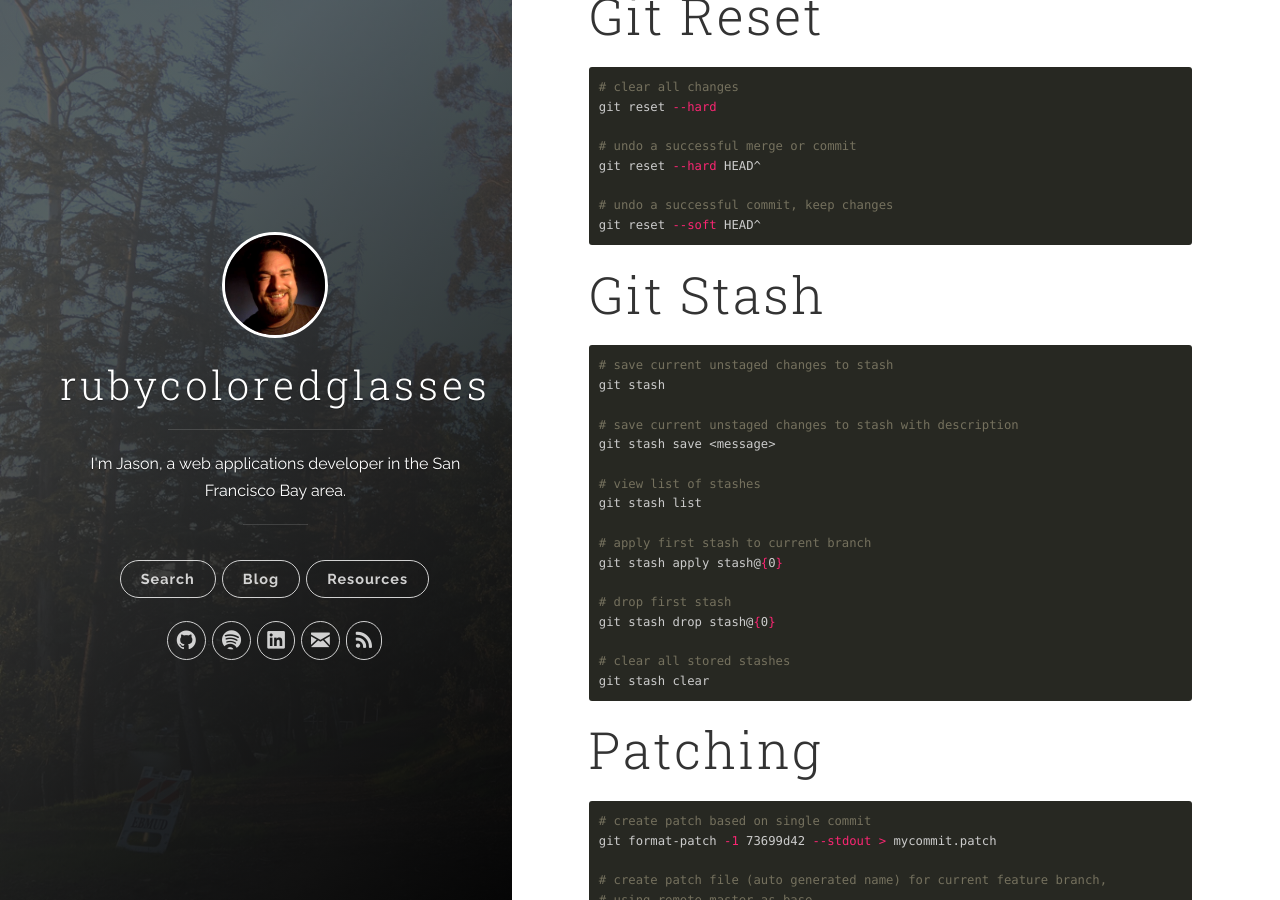
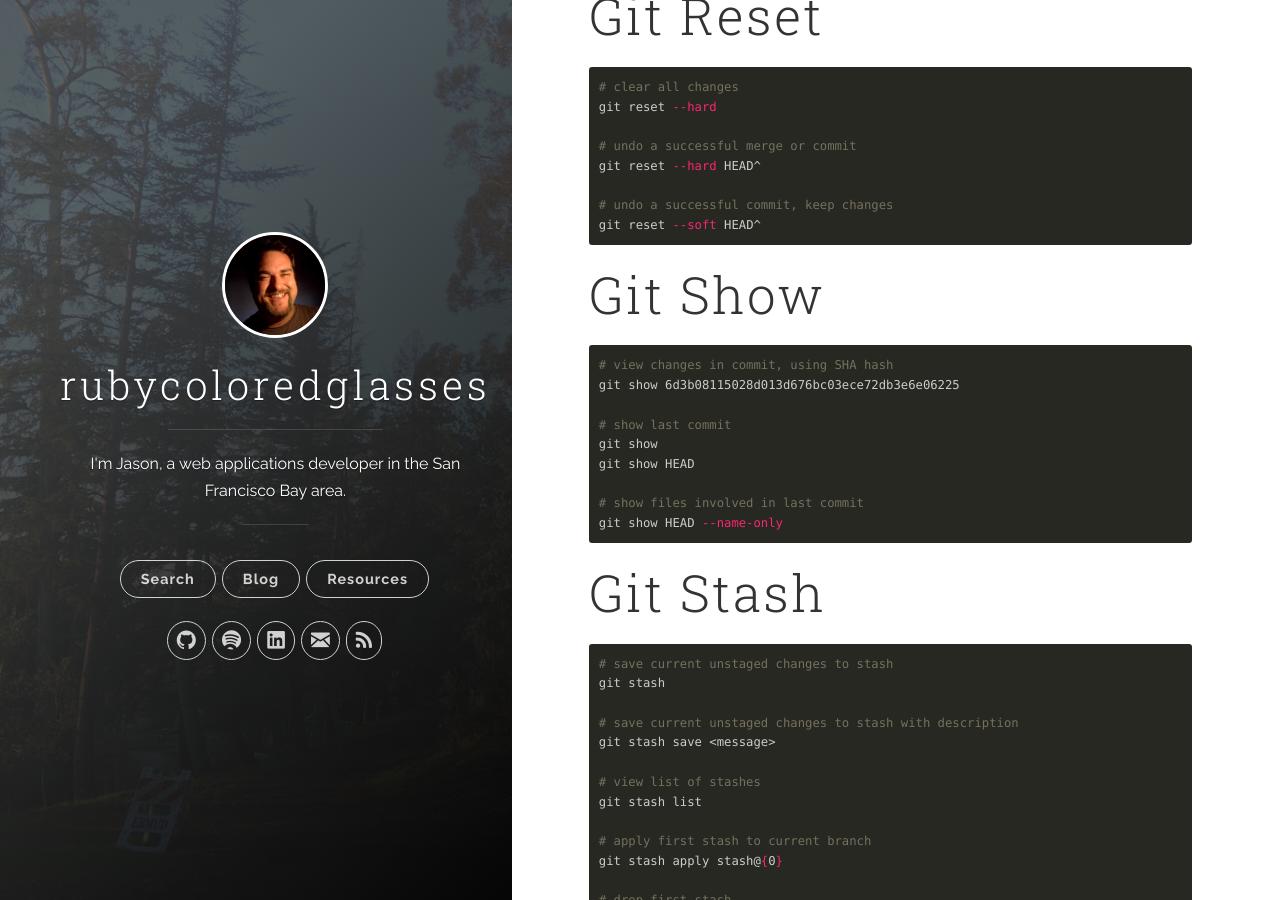
Before and after one commit to redconfetti/redconfetti.github.io, a Jekyll site: the page built from resources/cheat-sheets/git.md, in a window 1280 px wide and 900 px high, scrolled down 5244 px. Built offline with Jekyll 4.4.1, drawn with Linux system fonts in a browser that asks for light colours; nearby versions of some CDN libraries; some of the changed text lies outside the part shown.

Commit message:
Updates Git cheatsheet with Git show commands

````diff
--- a/resources/cheat-sheets/git.md
+++ b/resources/cheat-sheets/git.md
@@ -239,6 +239,19 @@ git reset --hard HEAD^
 git reset --soft HEAD^
 ```
 
+# Git Show
+```shell
+# view changes in commit, using SHA hash
+git show 6d3b08115028d013d676bc03ece72db3e6e06225
+
+# show last commit
+git show
+git show HEAD
+
+# show files involved in last commit
+git show HEAD --name-only
+```
+
 # Git Stash
 ``` shell
 # save current unstaged changes to stash
````
Also changed, not shown: other parts of resources/cheat-sheets/git.md (+0 -3 lines).
